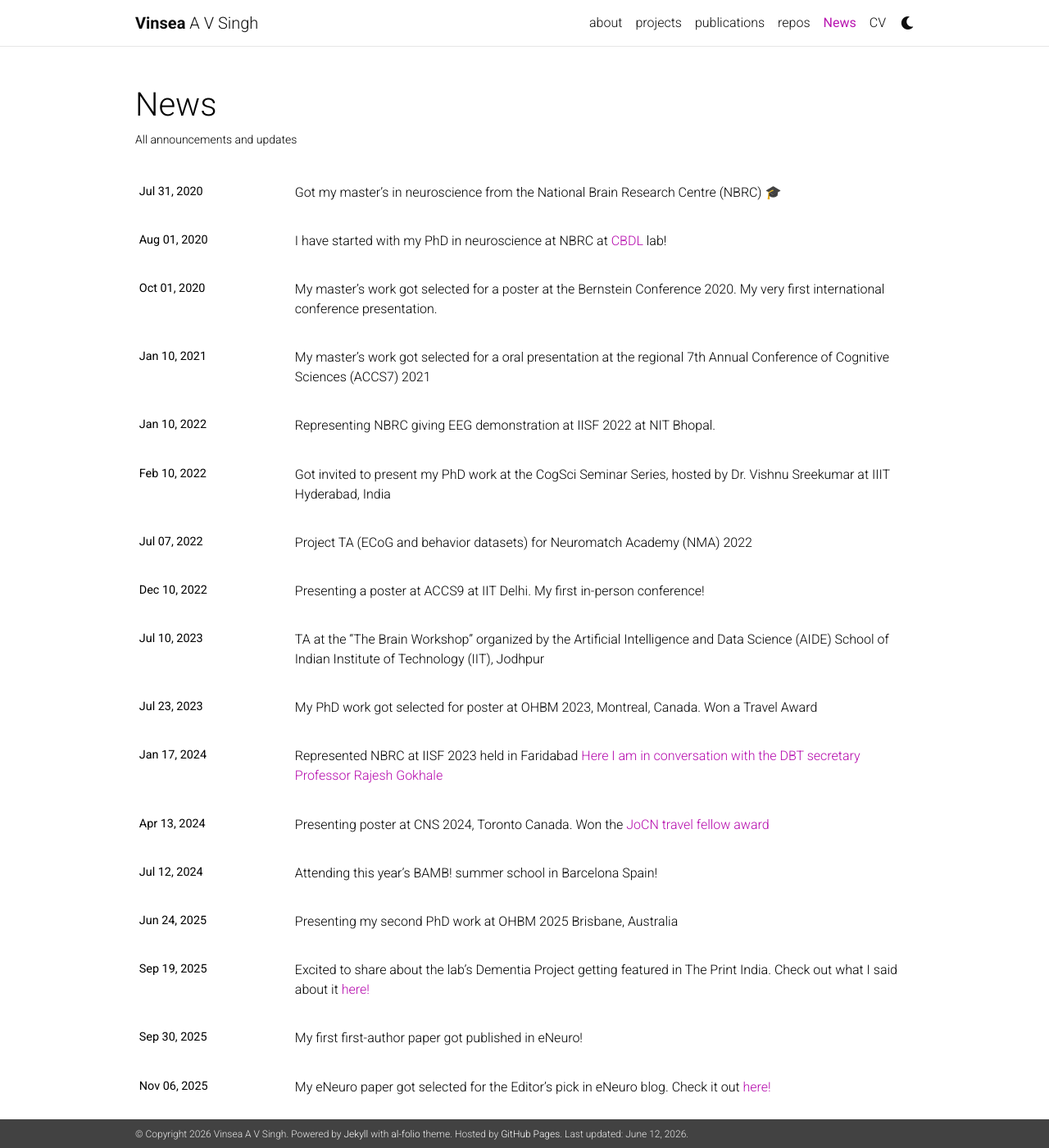
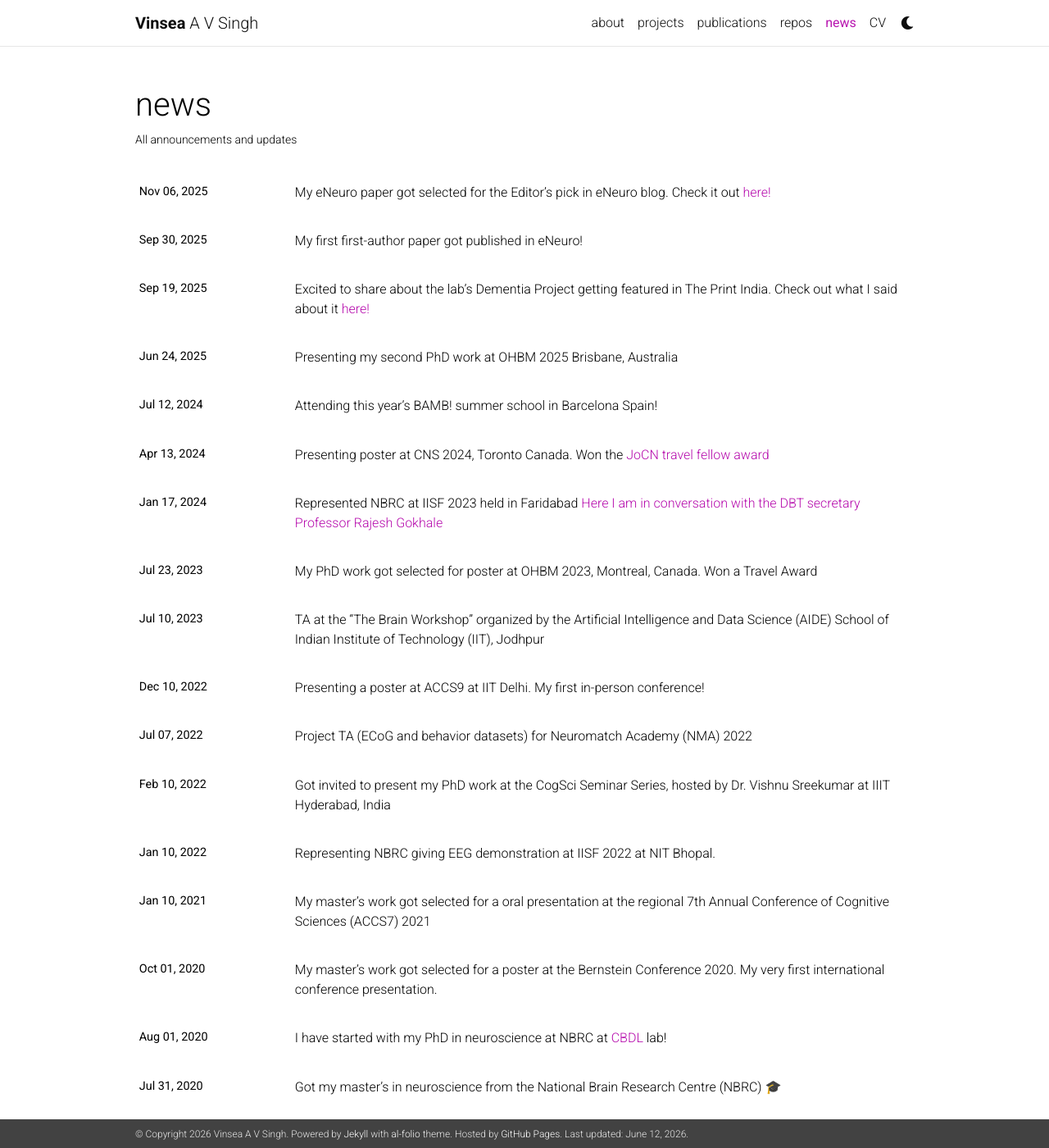
Before and after one commit to VinseaSingh/vinseasingh.github.io, a Jekyll site: the page built from _pages/news.md, in a window 1280 px wide and 1400 px high. Shown: the whole window at 82% size. Built offline with Jekyll 4.4.1, drawn with Linux system fonts in a browser that asks for light colours; comment, search, counter and statistics services are not loaded; a style sheet for code colours, icons or effects is not loaded.

Commit message:
Update news.md

```diff
--- a/_pages/news.md
+++ b/_pages/news.md
@@ -1,7 +1,7 @@
 ---
 layout: default
 permalink: /news/
-title: News
+title: news
 nav: true
 nav_order: 4
 ---
@@ -16,7 +16,7 @@ nav_order: 4
   <article>
     <div class="news">
       {% if site.news != blank -%}
-        {% assign news = site.news %}
+        {% assign news = site.news | reverse %}
         <div class="table-responsive">
           <table class="table table-sm table-borderless">
           {% for item in news %}
```
